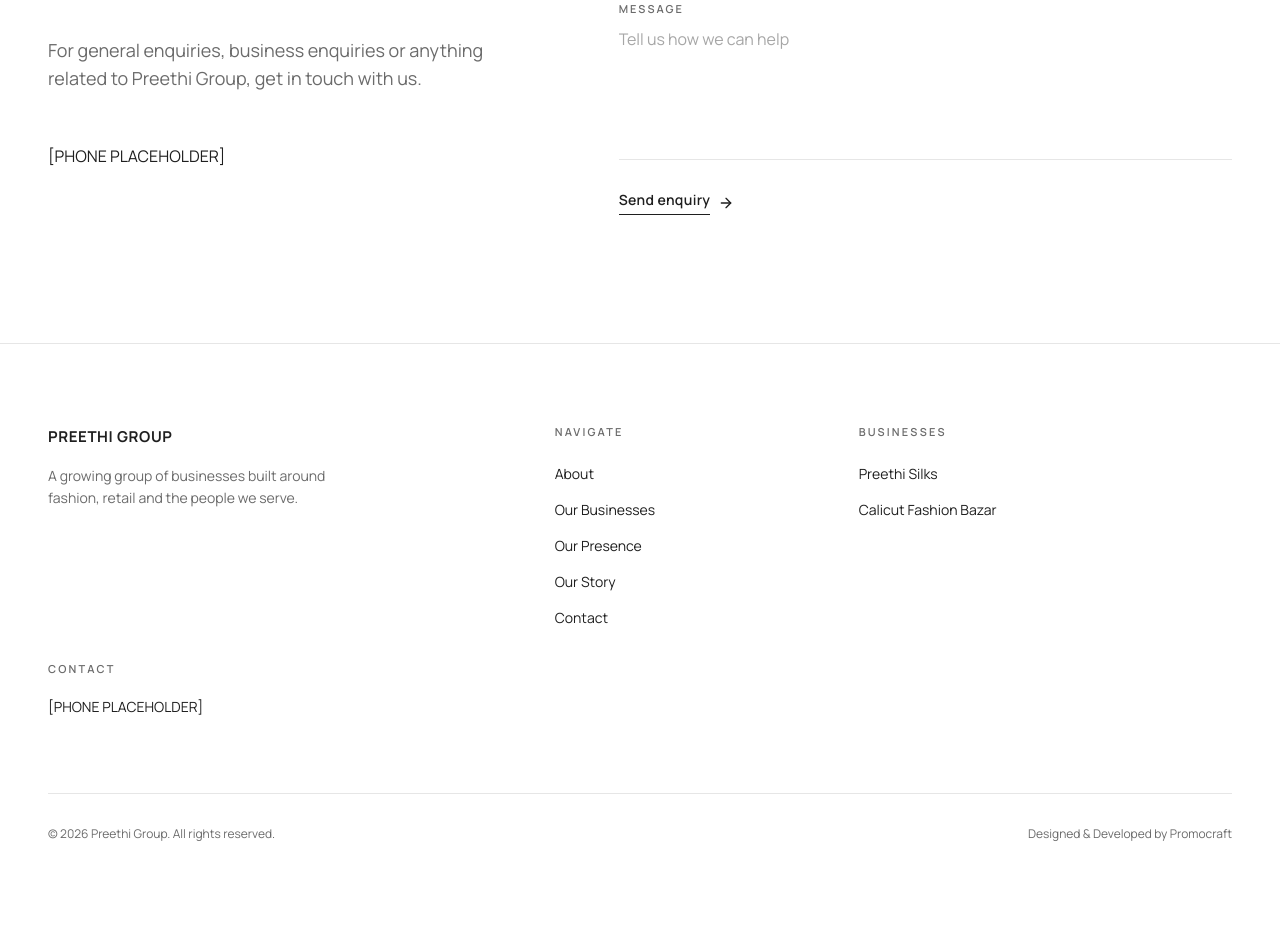
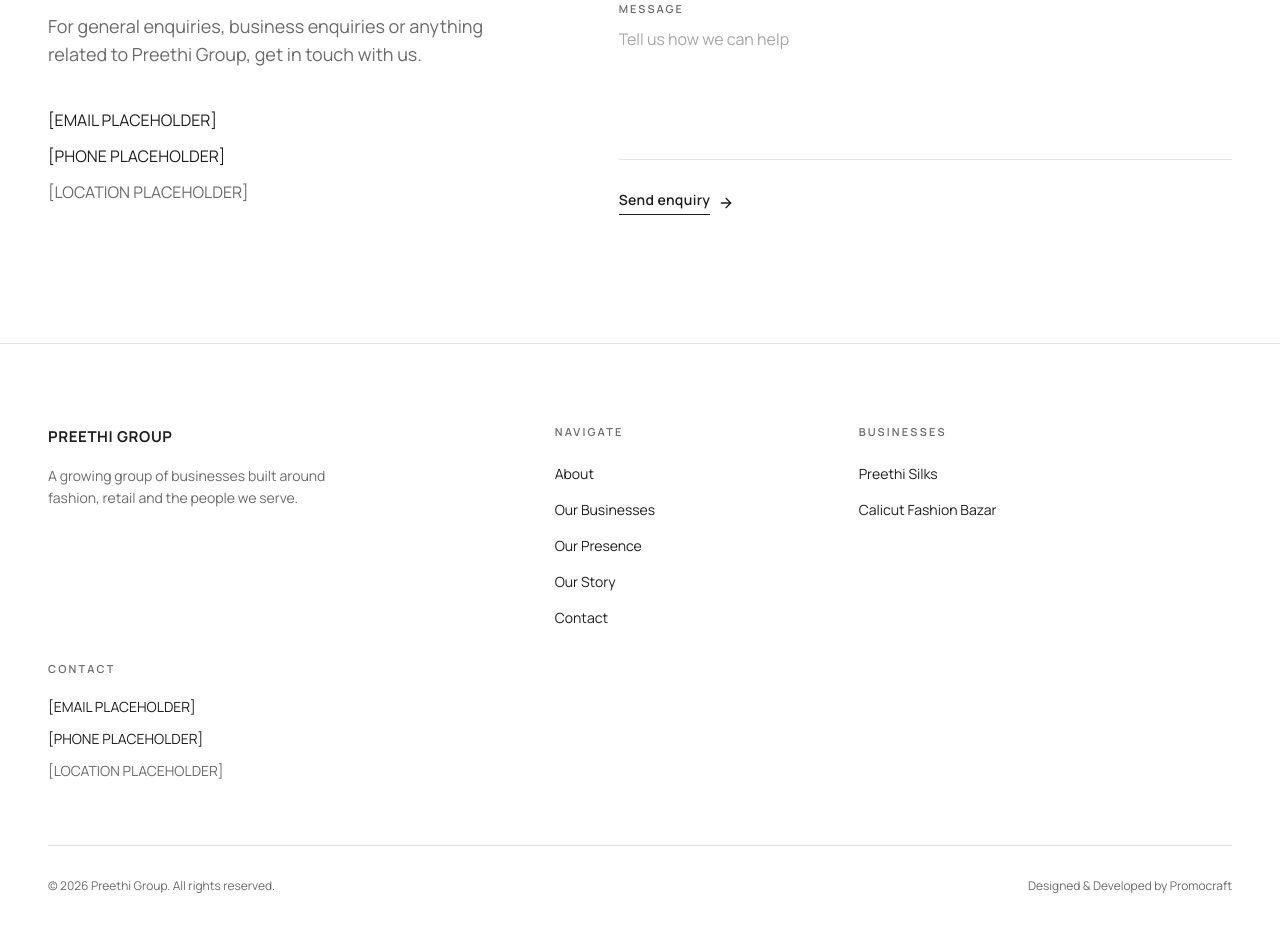
Before and after one commit to munavirt/preethi-group, a Next.js app: page / in a window 1280 px wide. Shown: the part 7513-8444 px from the top of the page. Built offline with nearby package versions, Linux system fonts and the light colour scheme.

Commit message:
first commit bug fixed

```diff
--- a/components/contact/contact-section.tsx
+++ b/components/contact/contact-section.tsx
@@ -33,9 +33,9 @@
             </Reveal>
 
             <Reveal className="mt-10 space-y-3" delay={0.1}>
-              <p className="text-base text-foreground">{groupContact.email}</p>
+              <p className="text-base text-foreground">{groupContact.generalEmail}</p>
               <p className="text-base text-foreground">{groupContact.phone}</p>
-              <p className="text-base text-muted-foreground">{groupContact.address}</p>
+              <p className="text-base text-muted-foreground">{groupContact.location}</p>
             </Reveal>
           </div>
 
--- a/components/footer/footer.tsx
+++ b/components/footer/footer.tsx
@@ -60,9 +60,9 @@
               Contact
             </h3>
             <ul className="mt-5 space-y-3 text-sm text-foreground">
-              <li>{groupContact.email}</li>
+              <li>{groupContact.generalEmail}</li>
               <li>{groupContact.phone}</li>
-              <li className="text-muted-foreground">{groupContact.address}</li>
+              <li className="text-muted-foreground">{groupContact.location}</li>
             </ul>
           </div>
         </div>
--- a/components/story-page/story-timeline.tsx
+++ b/components/story-page/story-timeline.tsx
@@ -84,7 +84,7 @@
   // Track scroll progress through the entire timeline container
   const { scrollYProgress } = useScroll({
     target: containerRef,
-    offset: ["start center", "end bottom"]
+    offset: ["start center", "end end"]
   });
 
   // Smooth the progress line
```
